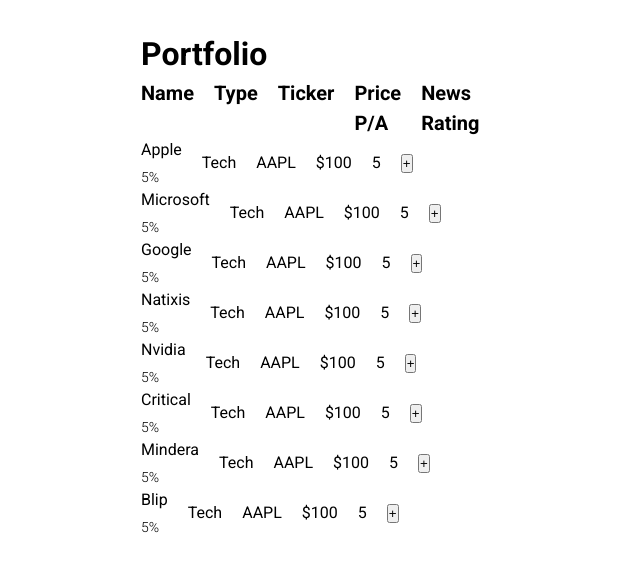
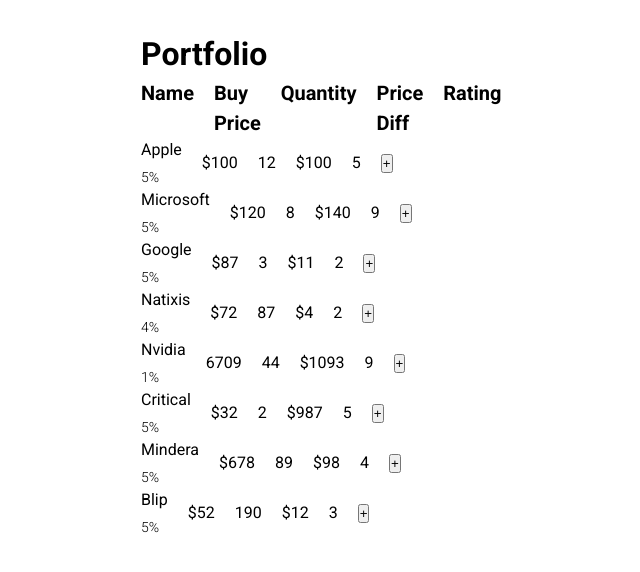
Before and after one commit to DiogoReiss/natixisHackathon, a React (Vite) app in the folder frontend/: page / in a window 1280 px wide. Shown: the top 572 px of the page, without its empty margins (399-1039 px from the left). Built offline with nearby package versions, Linux system fonts and the light colour scheme.

Commit message:
portfolio finalizado

```diff
--- a/frontend/src/components/Profile/profRows.tsx
+++ b/frontend/src/components/Profile/profRows.tsx
@@ -6,6 +6,15 @@
     priceDiff: string;
     rating: string;
     id: string;
+    exchange: string;
+    ticker: string;
+    country: string;
+    sector: string;
+    industry: string;
+    currency: string;
+    marketCap: string;
+    dividendYield: string;
+
 }
 
 const ProfRows = (props: Props) => {
@@ -56,42 +65,60 @@
 
         <div id={props.id} className="portDetailedRow" style={{display: "none"}}>
             <div className="containerNoSpace">
-                <div className="col2 w-100">
-                    <h6>Name</h6>
+                <div className="col2 w-100"></div>
+                <div className="col1 w-100">
+                    <h6>Exchange</h6>
                 </div>
-                <div className="col2 w-100">
-                    <h6>Type</h6>
+                <div className="col1 w-100">
+                    <h6>Ticker</h6>
                 </div>
-                <div className="col2 w-100">
-                    <h6>Ticker</h6>
+                <div className="col1 w-100">
+                    <h6>Country</h6>
                     </div>
-                <div className="col2 w-100">
-                    <h6>Price P/A</h6>
+                <div className="col1 w-100">
+                    <h6>Setor</h6>
                 </div>
-                <div className="col4 w-100">
-                    <h6>News Rating</h6>
+                <div className="col1 w-100">
+                    <h6>Industry</h6>
                 </div>
+                <div className="col1 w-100">
+                    <h6>Currency</h6>
+                </div>
+                <div className="col1 w-100">
+                    <h6>Market Cap</h6>
+                </div>
+                <div className="col1 w-100">
+                    <h6>Dividend Yield</h6>
+                </div>
+                <div className="col2 w-100"></div>
             </div>
             <div className="containerNoSpace">
-                <div className="col2 w-100 h-100 portRowsAlignCenter">
-                    <p>{props.name}</p>
-                    <p className="light">{props.percentage}%</p>
-                </div>
-                <div className="col2 w-100 h-100 portRowsAlignCenter">
-                    <p>{props.buyPrice}</p>
-                </div>
-                <div className="col2 w-100 h-100 portRowsAlignCenter">
-                    <p>{props.quantity}</p>
-                </div>
-                <div className="col2 w-100 h-100 portRowsAlignCenter">
-                    <p>{props.priceDiff}</p>
-                </div>
-                <div className="col3 w-100 h-100 portRowsAlignCenter">
-                    <p>{props.rating}</p>
+            <div className="col2 w-100 h-100 portRowsAlignCenter"></div>
+                <div className="col1 w-100 h-100 portRowsAlignCenter">
+                    <p>{props.exchange}</p>
                 </div>
                 <div className="col1 w-100 h-100 portRowsAlignCenter">
-                    <button className="btn">+</button>
+                    <p>{props.ticker}</p>
                 </div>
+                <div className="col1 w-100 h-100 portRowsAlignCenter">
+                    <p>{props.country}</p>
+                </div>
+                <div className="col1 w-100 h-100 portRowsAlignCenter">
+                    <p>{props.sector}</p>
+                </div>
+                <div className="col1 w-100 h-100 portRowsAlignCenter">
+                    <p>{props.industry}</p>
+                </div>
+                <div className="col1 w-100 h-100 portRowsAlignCenter">
+                    <p>{props.currency}</p>
+                </div>
+                <div className="col1 w-100 h-100 portRowsAlignCenter">
+                    <p>{props.marketCap}</p>
+                </div>
+                <div className="col1 w-100 h-100 portRowsAlignCenter">
+                    <p>{props.dividendYield}</p>
+                </div>
+                <div className="col2 w-100 h-100 portRowsAlignCenter"></div>
             </div>
         </div>
     </>
--- a/frontend/src/components/Profile/profile.tsx
+++ b/frontend/src/components/Profile/profile.tsx
@@ -7,73 +7,137 @@
             id: 'detailedRow'+1,
             name: "Apple",
             percentage: "5",
-            buyPrice: "Tech",
-            quantity: "AAPL",
+            buyPrice: "$100",
+            quantity: "12",
             priceDiff: "$100",
-            rating: "5"
+            rating: "5",
+            ticker: "APL",
+            exchange: "NASDAQ",
+            country: "USA",
+            sector: "Technology",
+            industry: "IT",
+            currency: "USD",
+            marketCap: "2.3T",
+            dividendYield: "1.5%"
         },
         {
             id: 'detailedRow'+2,
             name: "Microsoft",
             percentage: "5",
-            buyPrice: "Tech",
-            quantity: "AAPL",
-            priceDiff: "$100",
-            rating: "5"
+            buyPrice: "$120",
+            quantity: "8",
+            priceDiff: "$140",
+            rating: "9",
+            ticker: "MSF",
+            exchange: "NASDAQ",
+            country: "USA",
+            sector: "Technology",
+            industry: "IT",
+            currency: "USD",
+            marketCap: "1.9T",
+            dividendYield: "1.7%"
         },
         {
             id: 'detailedRow'+3,
             name: "Google",
             percentage: "5",
-            buyPrice: "Tech",
-            quantity: "AAPL",
-            priceDiff: "$100",
-            rating: "5"
+            buyPrice: "$87",
+            quantity: "3",
+            priceDiff: "$11",
+            rating: "2",
+            ticker: "GGL",
+            exchange: "NASDAQ",
+            country: "USA",
+            sector: "Technology",
+            industry: "IT",
+            currency: "USD",
+            marketCap: "1.5T",
+            dividendYield: "1.2%"
         },
         {
             id: 'detailedRow'+4,
             name: "Natixis",
-            percentage: "5",
-            buyPrice: "Tech",
-            quantity: "AAPL",
-            priceDiff: "$100",
-            rating: "5"
+            percentage: "4",
+            buyPrice: "$72",
+            quantity: "87",
+            priceDiff: "$4",
+            rating: "2",
+            ticker: "NTX",
+            exchange: "NYSE",
+            country: "France",
+            sector: "Finance",
+            industry: "Banking",
+            currency: "EUR",
+            marketCap: "1.2T",
+            dividendYield: "0.5%"
         },
         {
             id: 'detailedRow'+5,
             name: "Nvidia",
-            percentage: "5",
-            buyPrice: "Tech",
-            quantity: "AAPL",
-            priceDiff: "$100",
-            rating: "5"
+            percentage: "1",
+            buyPrice: "6709",
+            quantity: "44",
+            priceDiff: "$1093",
+            rating: "9",
+            ticker: "NVD",
+            exchange: "NYSE",
+            country: "USA",
+            sector: "Technology",
+            industry: "IT",
+            currency: "USD",
+            marketCap: "1.1T",
+            dividendYield: "0.3%"
         },
         {
             id: 'detailedRow'+7,
             name: "Critical",
             percentage: "5",
-            buyPrice: "Tech",
-            quantity: "AAPL",
-            priceDiff: "$100",
-            rating: "5"
+            buyPrice: "$32",
+            quantity: "2",
+            priceDiff: "$987",
+            rating: "5",
+            ticker: "CRT",
+            exchange: "NYSE",
+            country: "USA",
+            sector: "Technology",
+            industry: "IT",
+            currency: "USD",
+            marketCap: "1.1T",
+            dividendYield: "0.3%"
         },
         {
             id: 'detailedRow'+8,
             name: "Mindera",
             percentage: "5",
-            buyPrice: "Tech",
-            quantity: "AAPL",
-            priceDiff: "$100",
-            rating: "5"
+            buyPrice: "$678",
+            quantity: "89",
+            priceDiff: "$98",
+            rating: "4",
+            ticker: "MDR",
+            exchange: "NYSE",
+            country: "Portugal",
+            sector: "Technology",
+            industry: "IT",
+            currency: "USD",
+            marketCap: "1.1T",
+            dividendYield: "0.3%"
         },
         {
             id: 'detailedRow'+9,
             name: "Blip",
             percentage: "5",
-            buyPrice: "Tech",
-            quantity: "AAPL",
-            priceDiff: "$100",
-            rating: "5"
+            buyPrice: "$52",
+            quantity: "190",
+            priceDiff: "$12",
+            rating: "3",
+            ticker: "BLP",
+            exchange: "NYSE",
+            country: "Portugal",
+            sector: "Technology",
+            industry: "IT",
+            currency: "USD",
+            marketCap: "1.1T",
+            dividendYield: "0.3%"
         },
     ]
 
@@ -88,22 +152,24 @@
                         <h6>Name</h6>
                     </div>
                     <div className="col2 w-100">
-                        <h6>Type</h6>
+                        <h6>Buy Price</h6>
                     </div>
                     <div className="col2 w-100">
-                        <h6>Ticker</h6>
+                        <h6>Quantity</h6>
                     </div>
                     <div className="col2 w-100">
-                        <h6>Price P/A</h6>
+                        <h6>Price Diff</h6>
                     </div>
                     <div className="col4 w-100">
-                        <h6>News Rating</h6>
+                        <h6>Rating</h6>
                     </div>
                 </div>
           </div>
 
           {rows.map((element, index) => (
-            <ProfRows key={index} id={element.id} name={element.name} percentage={element.percentage} buyPrice={element.buyPrice} quantity={element.quantity} priceDiff={element.priceDiff} rating={element.rating} />
+            <ProfRows key={index} id={element.id} name={element.name} percentage={element.percentage} buyPrice={element.buyPrice} quantity={element.quantity} priceDiff={element.priceDiff} rating={element.rating}
+                exchange={element.exchange} ticker={element.ticker} country={element.country} sector={element.sector} industry={element.industry} currency={element.currency} marketCap={element.marketCap}
+                dividendYield={element.dividendYield} />
           ))}
         </div>
       </div>
```
